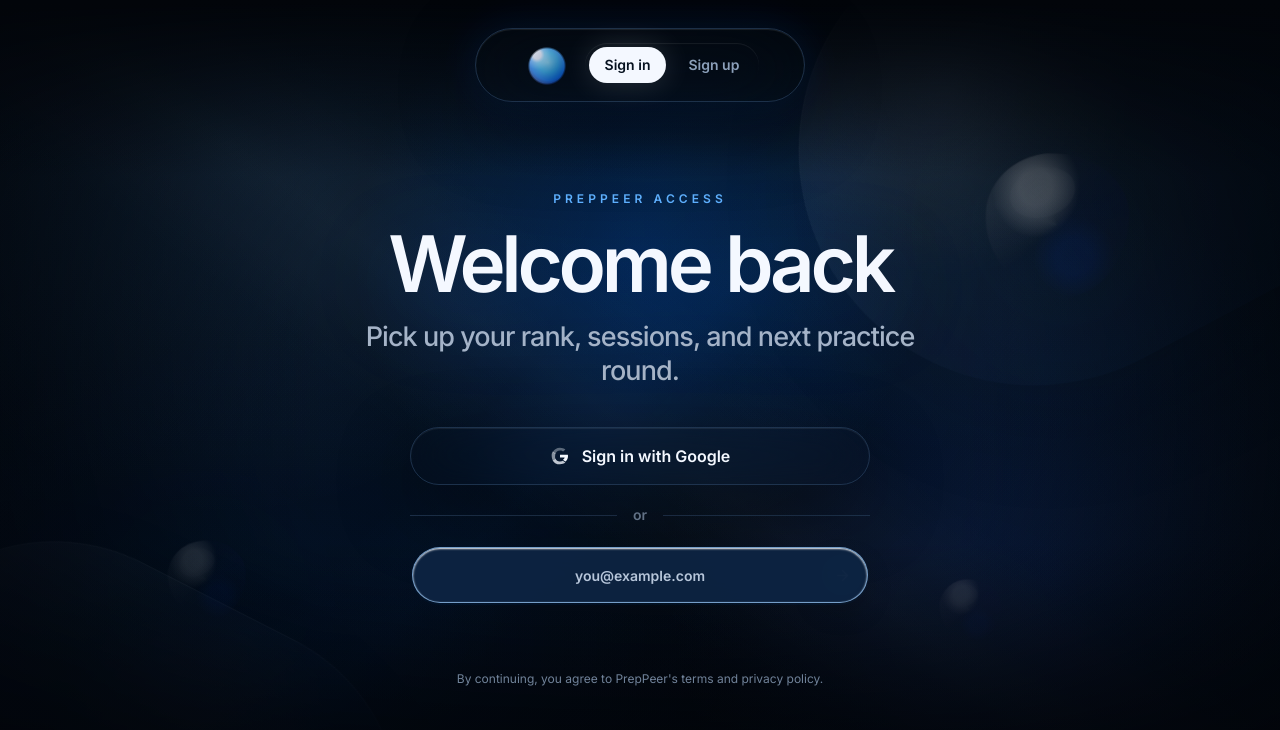
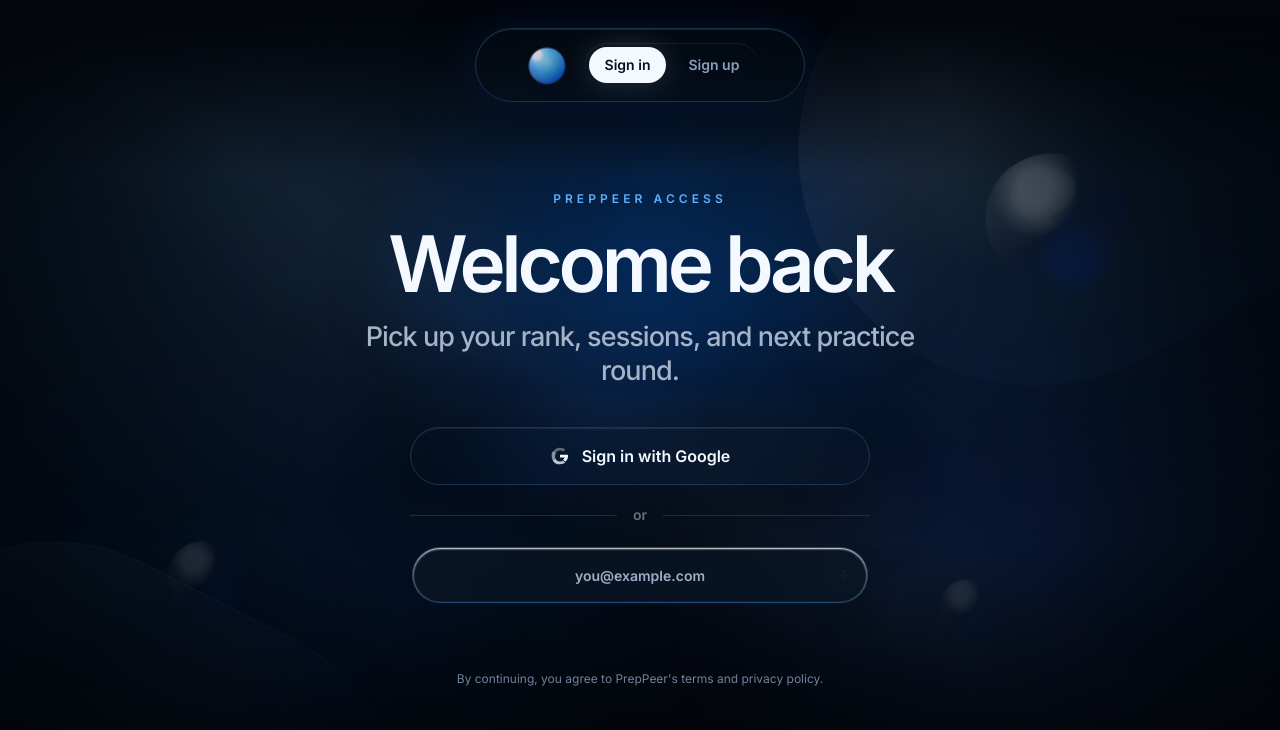
Before and after one commit to Rajat77a/PrepPeer, a Next.js app: page /login in a window 1280 px wide. Shown: the top 730 px of the page. Built offline with nearby package versions, Linux system fonts and the light colour scheme; a web font is replaced by a local one.

Commit message:
Brighten login email hover glow

```diff
--- a/app/login/page.tsx
+++ b/app/login/page.tsx
@@ -609,13 +609,13 @@
                         placeholder="you@example.com"
                         autoComplete="email"
                         required
-                        glowColor="#006cff"
+                        glowColor="#9fcfff"
                         style={{
-                          backgroundColor: "rgba(13, 36, 66, 0.96)",
-                          borderColor: "rgba(159, 207, 255, 0.72)",
+                          backgroundColor: "rgba(9, 20, 36, 0.9)",
+                          borderColor: "rgba(96, 177, 255, 0.34)",
                           color: "#f4f8ff",
                         }}
-                        className="h-14 rounded-full px-16 text-center text-base font-semibold shadow-[0_24px_76px_rgba(0,0,0,0.36),0_0_42px_rgba(0,108,255,0.2),inset_0_1px_1px_rgba(255,255,255,0.16),inset_0_0_22px_rgba(96,177,255,0.1)] placeholder:text-center placeholder:text-[#b7c6da] focus:border-[#d8ecff]/90 focus:shadow-[0_0_0_3px_rgba(159,207,255,0.24),0_0_76px_rgba(0,108,255,0.42),0_24px_76px_rgba(0,0,0,0.38),inset_0_0_26px_rgba(96,177,255,0.16)]"
+                        className="h-14 rounded-full px-16 text-center text-base font-semibold shadow-[0_24px_76px_rgba(0,0,0,0.34),0_0_28px_rgba(0,108,255,0.14),inset_0_1px_1px_rgba(255,255,255,0.08)] placeholder:text-center placeholder:text-[#9fb0c6] group-hover/input:shadow-[0_0_0_1px_rgba(159,207,255,0.52),0_0_72px_rgba(159,207,255,0.34),0_24px_76px_rgba(0,0,0,0.38),inset_0_1px_1px_rgba(255,255,255,0.1)] focus:border-[#d8ecff]/90 focus:shadow-[0_0_0_3px_rgba(159,207,255,0.28),0_0_86px_rgba(159,207,255,0.44),0_24px_76px_rgba(0,0,0,0.38),inset_0_0_20px_rgba(96,177,255,0.1)]"
                       />
                       <button
                         type="submit"
```
